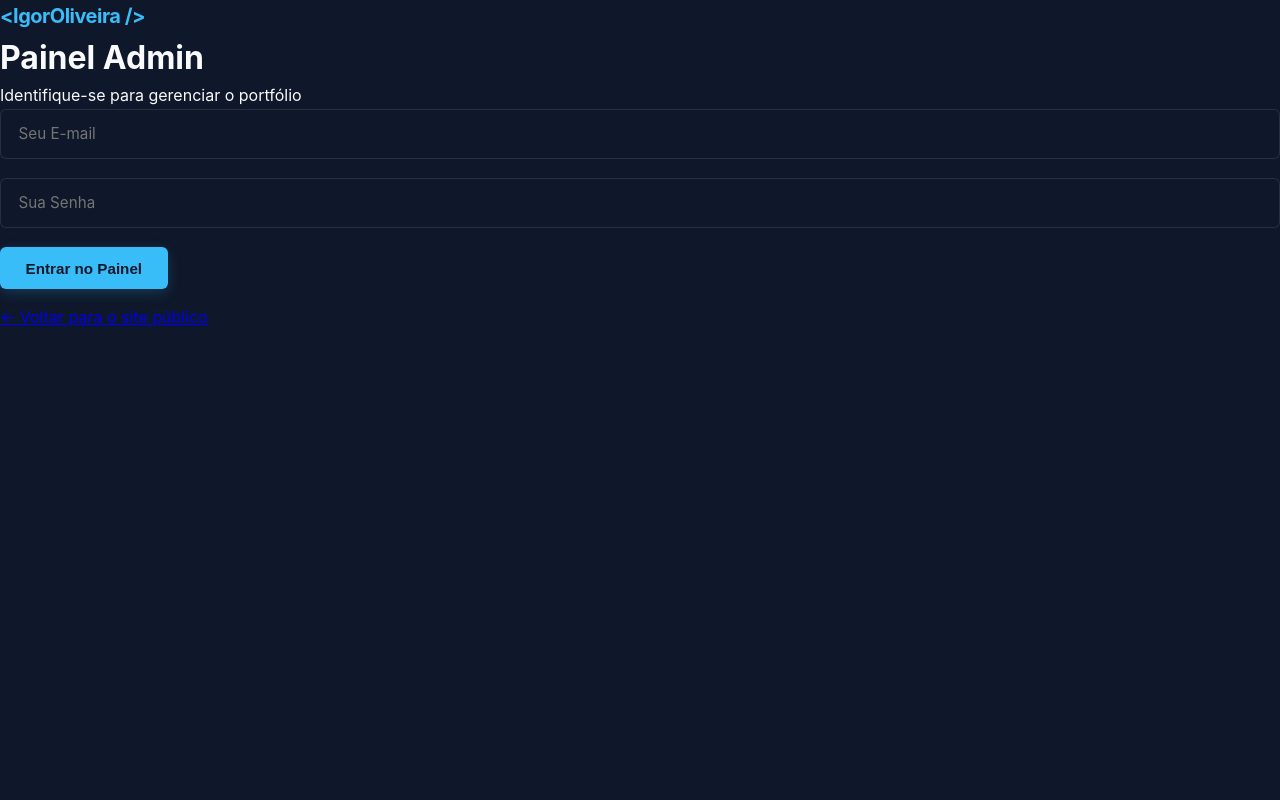
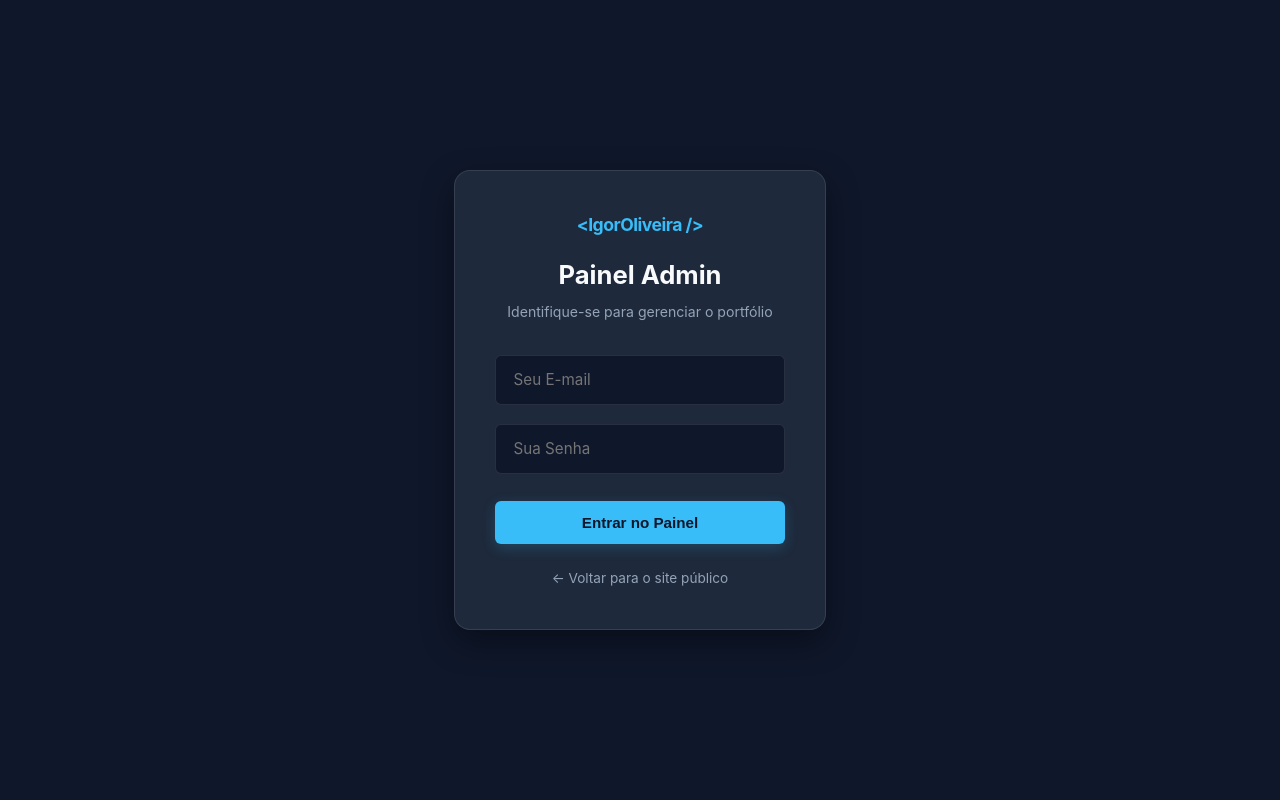
Before and after one commit to Igor0liveir4/Portifolio, a FastAPI app: page /admin/login in a window 1280 px wide. Run offline with FastAPI, Linux system fonts and the light colour scheme.

Commit message:
adiciona estilos para a seção de contato e página de login, atualiza rodapé

```diff
--- a/requirements.txt
+++ b/requirements.txt
@@ -7,5 +7,6 @@ pydantic-settings>=2.2.0
 email-validator>=2.0.0
 python-jose[cryptography]>=3.3.0
 passlib[bcrypt]>=1.7.4
+bcrypt==4.0.1
 python-multipart>=0.0.9
 jinja2>=3.1.0
--- a/static/css/styles.css
+++ b/static/css/styles.css
@@ -294,11 +294,23 @@ body {
    FORMULÁRIO DE CONTATO (Centralizado e Corrigido)
    ========================================================================== */
 .contact-section {
-    padding: 4rem 0 8rem 0;
+    padding: 4rem 0 6rem 0;
+}
+
+.contact-section h2 {
+    text-align: center;
+    display: block;
+    margin-bottom: 2.5rem;
+}
+
+.contact-section h2::after {
+    left: 50%;
+    transform: translateX(-50%); /* Centraliza a linha decorativa do título */
 }
 
 .contact-form {
     max-width: 600px;
+    margin: 0 auto; /* <--- ISSO CENTRALIZA O FORMULÁRIO NA TELA */
     background-color: var(--bg-secondary);
     border: 1px solid var(--border-color);
     padding: 2.5rem;
@@ -330,10 +342,127 @@ body {
     box-shadow: 0 0 0 3px var(--accent-glow);
 }
 
-.feedback-msg {
-    margin-top: 1rem;
+/* ==========================================================================
+   TELA DE LOGIN ADMIN
+   ========================================================================== */
+.login-page {
+    display: flex;
+    align-items: center;
+    justify-content: center;
+    min-height: 100vh;
+    background-color: var(--bg-primary);
+}
+
+.login-wrapper {
+    width: 100%;
+    max-width: 420px;
+    padding: 1.5rem;
+}
+
+.login-card {
+    background-color: var(--bg-secondary);
+    border: 1px solid var(--border-color);
+    border-radius: var(--radius-lg);
+    padding: 2.5rem;
+    box-shadow: 0 12px 32px rgba(0, 0, 0, 0.4);
+}
+
+.login-header {
+    text-align: center;
+    margin-bottom: 2rem;
+}
+
+.login-header .logo {
+    display: inline-block;
+    margin-bottom: 1rem;
+    font-size: 1.1rem;
+}
+
+.login-header h1 {
+    font-size: 1.6rem;
+    font-weight: 700;
+    color: var(--text-primary);
+    margin-bottom: 0.3rem;
+}
+
+.login-header p {
+    font-size: 0.88rem;
+    color: var(--text-secondary);
+}
+
+.btn-block {
+    width: 100%;
+    margin-top: 0.5rem;
+}
+
+.back-link {
+    display: block;
+    text-align: center;
+    margin-top: 1.5rem;
+    color: var(--text-secondary);
+    text-decoration: none;
+    font-size: 0.85rem;
+    transition: var(--transition);
+}
+
+.back-link:hover {
+    color: var(--accent);
+}
+
+.contact-form .btn-primary {
+    width: 100%; /* Deixa o botão de enviar ocupando toda a largura para ficar mais moderno */
+}
+
+/* ==========================================================================
+   RODAPÉ (Footer)
+   ========================================================================== */
+.footer {
+    background-color: var(--bg-secondary);
+    border-top: 1px solid var(--border-color);
+    padding: 2rem 0;
+    margin-top: 4rem;
+}
+
+.footer-content {
+    display: flex;
+    justify-content: space-between;
+    align-items: center;
+    flex-wrap: wrap;
+    gap: 1rem;
     font-size: 0.9rem;
-    font-weight: 500;
+    color: var(--text-secondary);
+}
+
+.footer-links {
+    display: flex;
+    gap: 1.2rem;
+    align-items: center;
+}
+
+.footer-links a {
+    color: var(--text-secondary);
+    text-decoration: none;
+    transition: var(--transition);
+}
+
+.footer-links a:hover {
+    color: var(--accent);
+}
+
+.admin-link {
+    opacity: 0.5;
+    font-size: 0.8rem;
+}
+
+.admin-link:hover {
+    opacity: 1;
+}
+
+@media (max-width: 600px) {
+    .footer-content {
+        flex-direction: column;
+        text-align: center;
+    }
 }
 
 /* ==========================================================================
```
